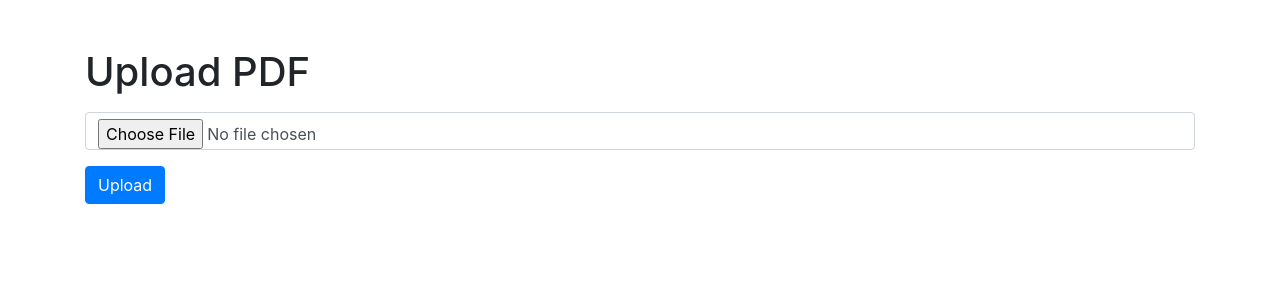
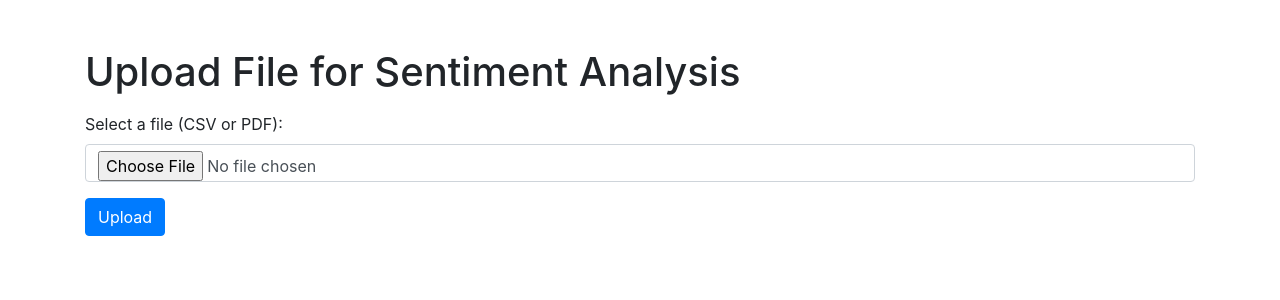
Before and after one commit to Doroooh/Sentiment_Analysis_API, a Flask app: template templates/form.html in a window 1280 px wide. Shown: the top 300 px of the page. Run offline with Flask 3, Linux system fonts and the light colour scheme; the template is opened without the code that fills it, so the values that code supplies are empty; some libraries are stand-ins or nearby versions.

Commit message:
Sentiment Analysis API

```diff
--- a/templates/form.html
+++ b/templates/form.html
@@ -3,22 +3,62 @@
 <head>
     <meta charset="UTF-8">
     <meta name="viewport" content="width=device-width, initial-scale=1.0">
-    <title>PDF Sentiment Analyzer</title>
+    <title>File Sentiment Analyzer</title>
     <link rel="stylesheet" href="https://stackpath.bootstrapcdn.com/bootstrap/4.5.2/css/bootstrap.min.css">
     <link rel="stylesheet" href="{{ url_for('static', filename='styles.css') }}">
 </head>
 <body>
     <div class="container">
-        <h1 class="mt-5">Upload PDF</h1>
+        <h1 class="mt-5">Upload File for Sentiment Analysis</h1>
         <form id="uploadForm" enctype="multipart/form-data" method="post" action="/upload" class="mt-3">
             <div class="form-group">
-                <input type="file" id="file" name="file" accept=".pdf" required class="form-control">
+                <label for="file">Select a file (CSV or PDF):</label>
+                <input type="file" id="file" name="file" accept=".csv,.pdf" required class="form-control">
             </div>
             <button type="submit" class="btn btn-primary">Upload</button>
         </form>
         <div id="result" class="mt-5"></div>
     </div>
     <script src="https://code.jquery.com/jquery-3.5.1.min.js"></script>
-    <script src="{{ url_for('static', filename='scripts.js') }}"></script>
+    <script>
+        $(document).ready(function () {
+            $('#uploadForm').on('submit', function (event) {
+                event.preventDefault();
+                let formData = new FormData(this);
+
+                $.ajax({
+                    url: '/upload',
+                    type: 'POST',
+                    data: formData,
+                    processData: false,
+                    contentType: false,
+                    success: function (response) {
+                        let resultHtml = '<h2>Analysis Results</h2>';
+                        if (Array.isArray(response)) {
+                            resultHtml += '<ul class="list-group">';
+                            response.forEach(item => {
+                                resultHtml += `<li class="list-group-item">
+                                    <strong>Review:</strong> ${item.review}<br>
+                                    <strong>Sentiment:</strong> Negative: ${item.sentiment.neg}, Neutral: ${item.sentiment.neu}, Positive: ${item.sentiment.pos}
+                                </li>`;
+                            });
+                            resultHtml += '</ul>';
+                        } else if (response.error) {
+                            resultHtml += `<div class="alert alert-danger">${response.error}</div>`;
+                        } else {
+                            resultHtml += `<div class="alert alert-info">Sentiment Scores:<br>
+                                Negative: ${response.neg}<br>
+                                Neutral: ${response.neu}<br>
+                                Positive: ${response.pos}</div>`;
+                        }
+                        $('#result').html(resultHtml);
+                    },
+                    error: function () {
+                        $('#result').html('<div class="alert alert-danger">An error occurred while processing the file.</div>');
+                    }
+                });
+            });
+        });
+    </script>
 </body>
 </html>
```
